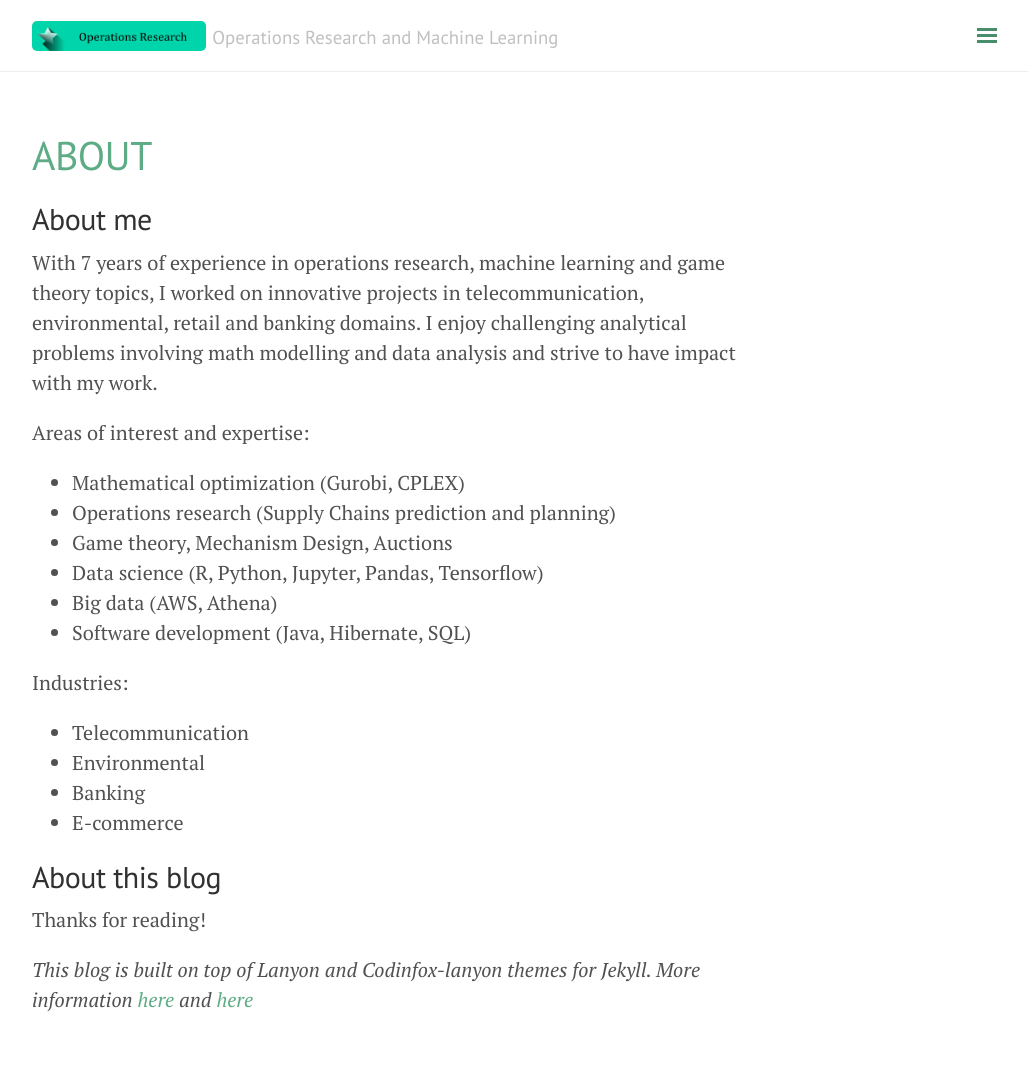
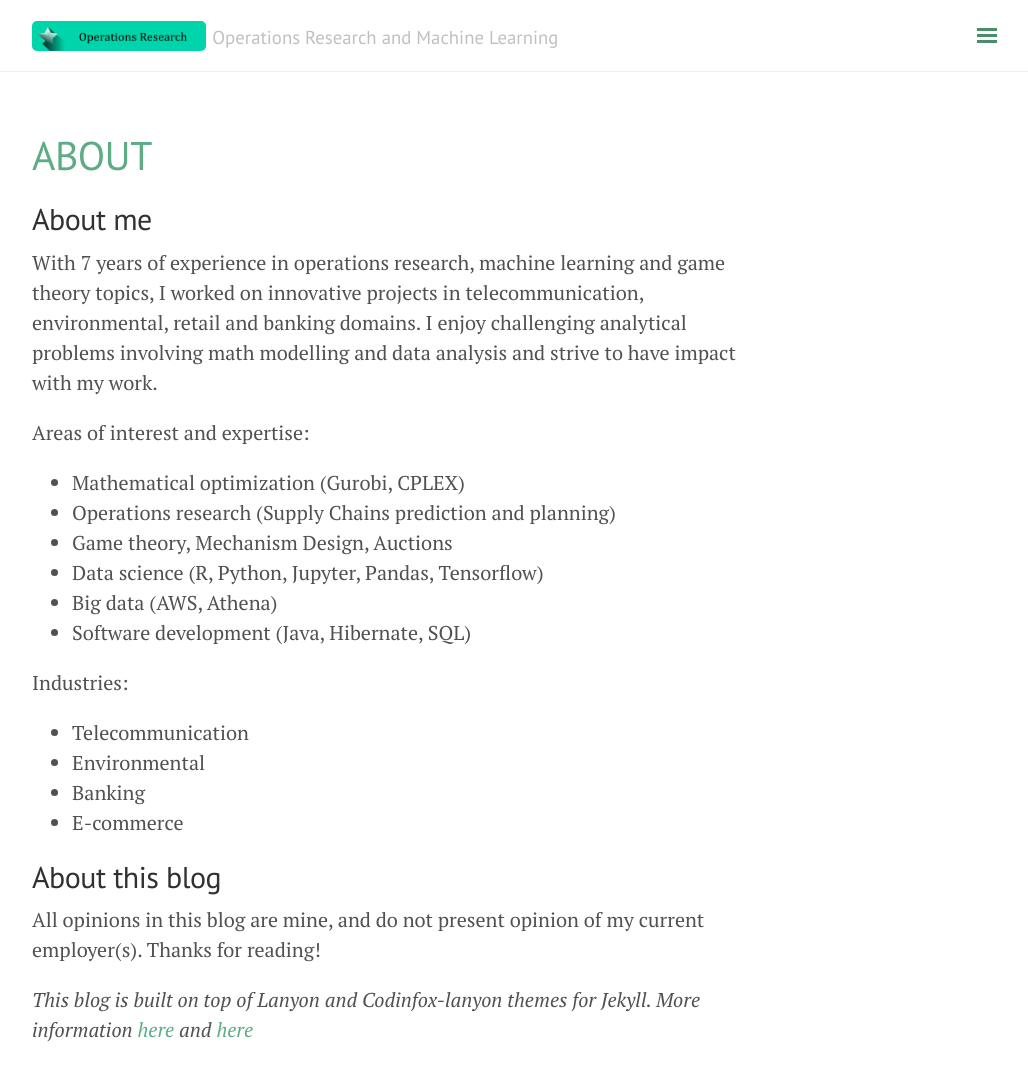
Before and after one commit to nonvisual/nonvisual.github.io, a Jekyll site: the page built from about.md, in a window 1280 px wide and 1125 px high. Shown: the top 1080 px of the window, without its empty margins (248-1276 px from the left). Built offline with Jekyll 4.4.1, drawn with Linux system fonts in a browser that asks for light colours; nearby versions of some CDN libraries.

Commit message:
Added disclaimer

```diff
--- a/about.md
+++ b/about.md
@@ -25,9 +25,7 @@ Industries:
 
 
 ## About this blog
-
-
-
+All opinions in this blog are mine, and do not present opinion of my current employer(s).
 Thanks for reading!
 
 
```
